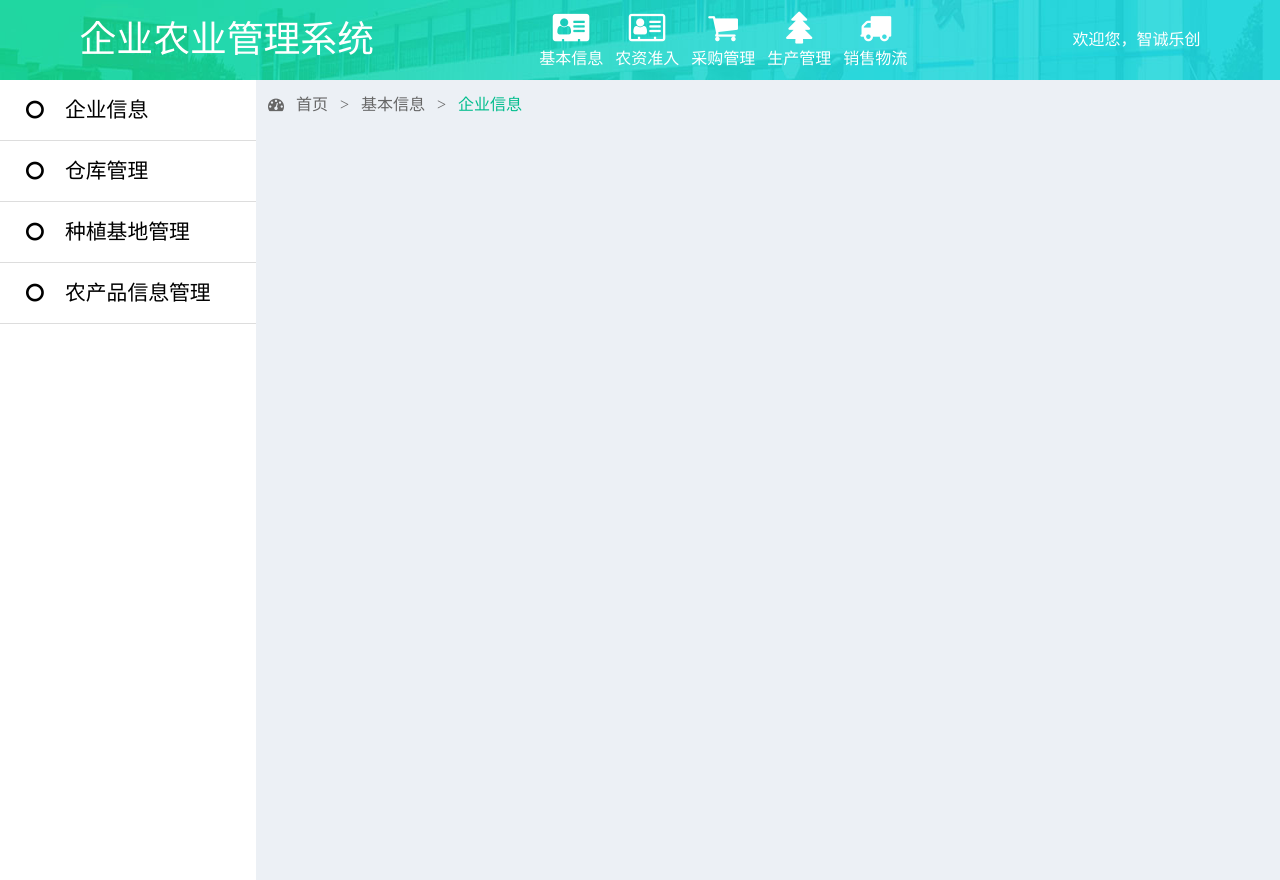
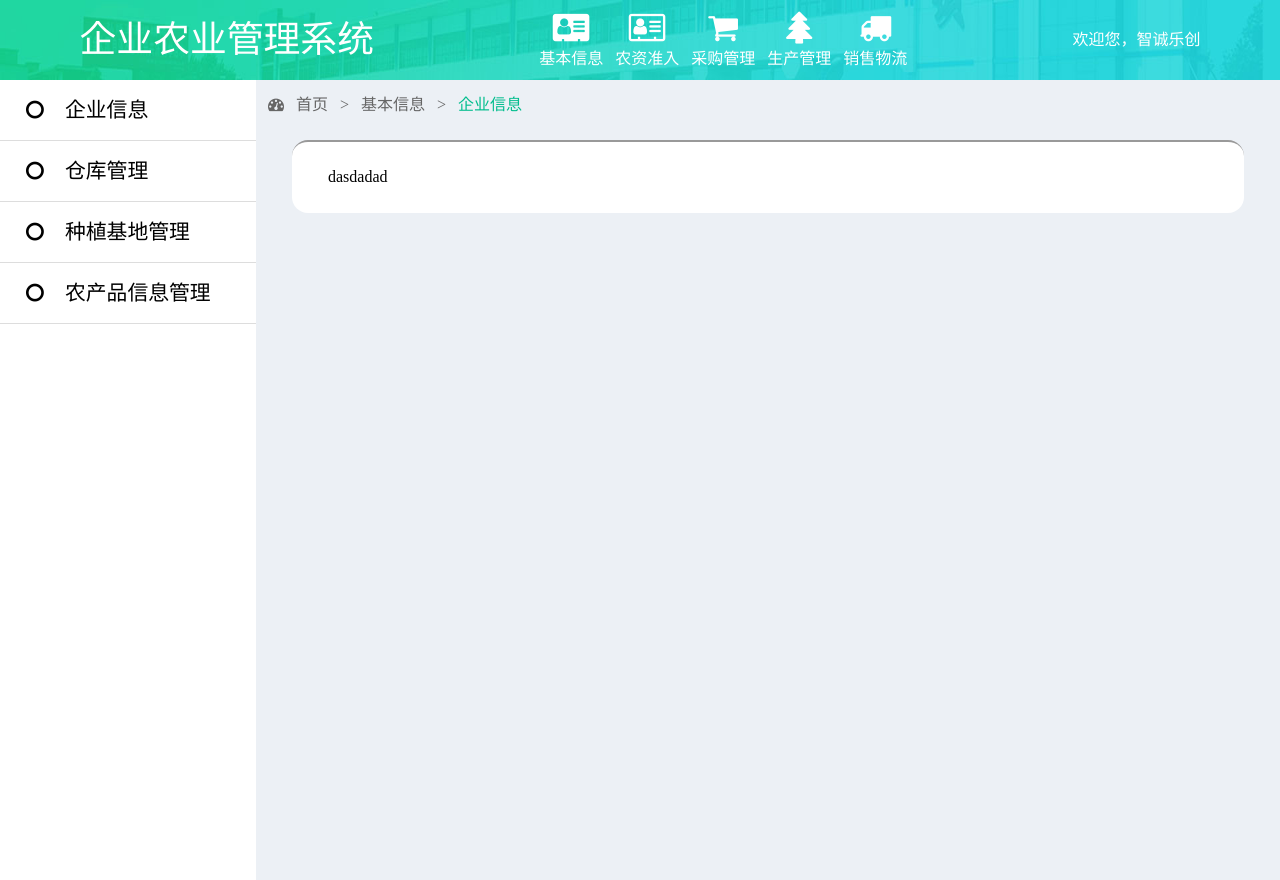
Before and after one commit to bicycler1/Traceable-produce, a Vue app: page /#/enterprise in a window 1280 px wide. Built offline with nearby package versions, Linux system fonts and the light colour scheme.

Commit message:
enterprise content --start

```diff
--- a/src/components/enterprise/banner.vue
+++ b/src/components/enterprise/banner.vue
@@ -119,6 +119,9 @@
           case 5:
             info = this.bannerChoose.info5;
             break;
+          default:
+            info = this.bannerChoose.info1;
+            break;
         }
         store.commit('changeEnterpriseLeft',info);
         this.$emit('refreshList');
--- a/src/store.js
+++ b/src/store.js
@@ -5,7 +5,7 @@ Vue.use(Vuex)
 
 export default new Vuex.Store({
   state: {
-    enterpriseLeft: Object,
+    enterpriseLeft: Object
   },
   mutations: {
     changeEnterpriseLeft: function (state,list) {
--- a/src/views/Enterprise.vue
+++ b/src/views/Enterprise.vue
@@ -18,6 +18,9 @@
       <span>{{list.title}}</span>
       <span>></span>
       <span>{{listChoose}}</span>
+  </div>
+  <div class="content">
+      dasdadad
   </div>
 </div>
 </div>
@@ -70,6 +73,13 @@
 .content-header>span:last-child{
     color: #00bd8d;
 }
+.content{
+    margin: 26px 36px;
+    padding: 26px 36px;
+    background-color: #fff;
+    border-radius: 16px;
+    border-top: 2px solid #999;
+}
 </style>
 
 <script>
```
